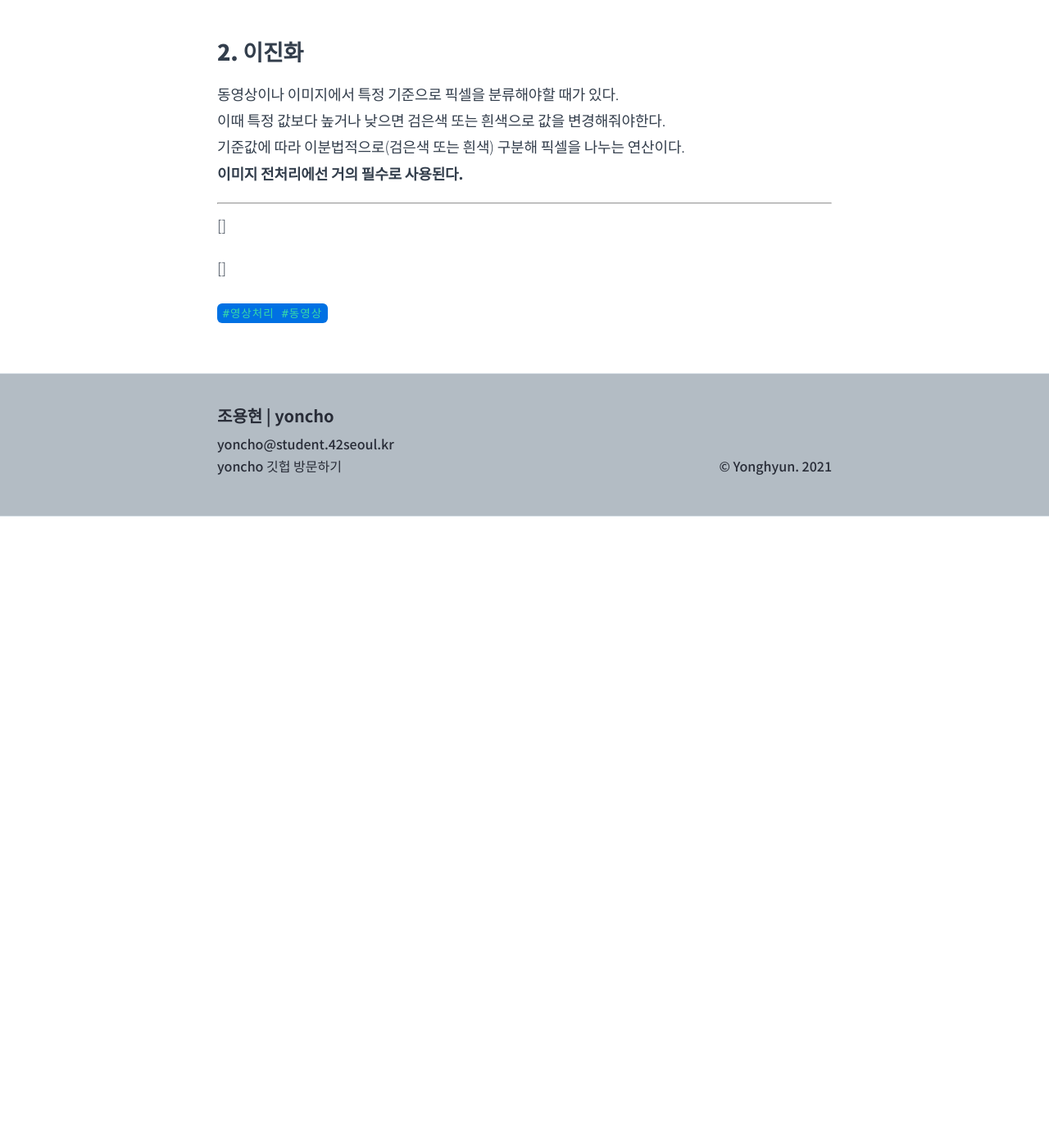
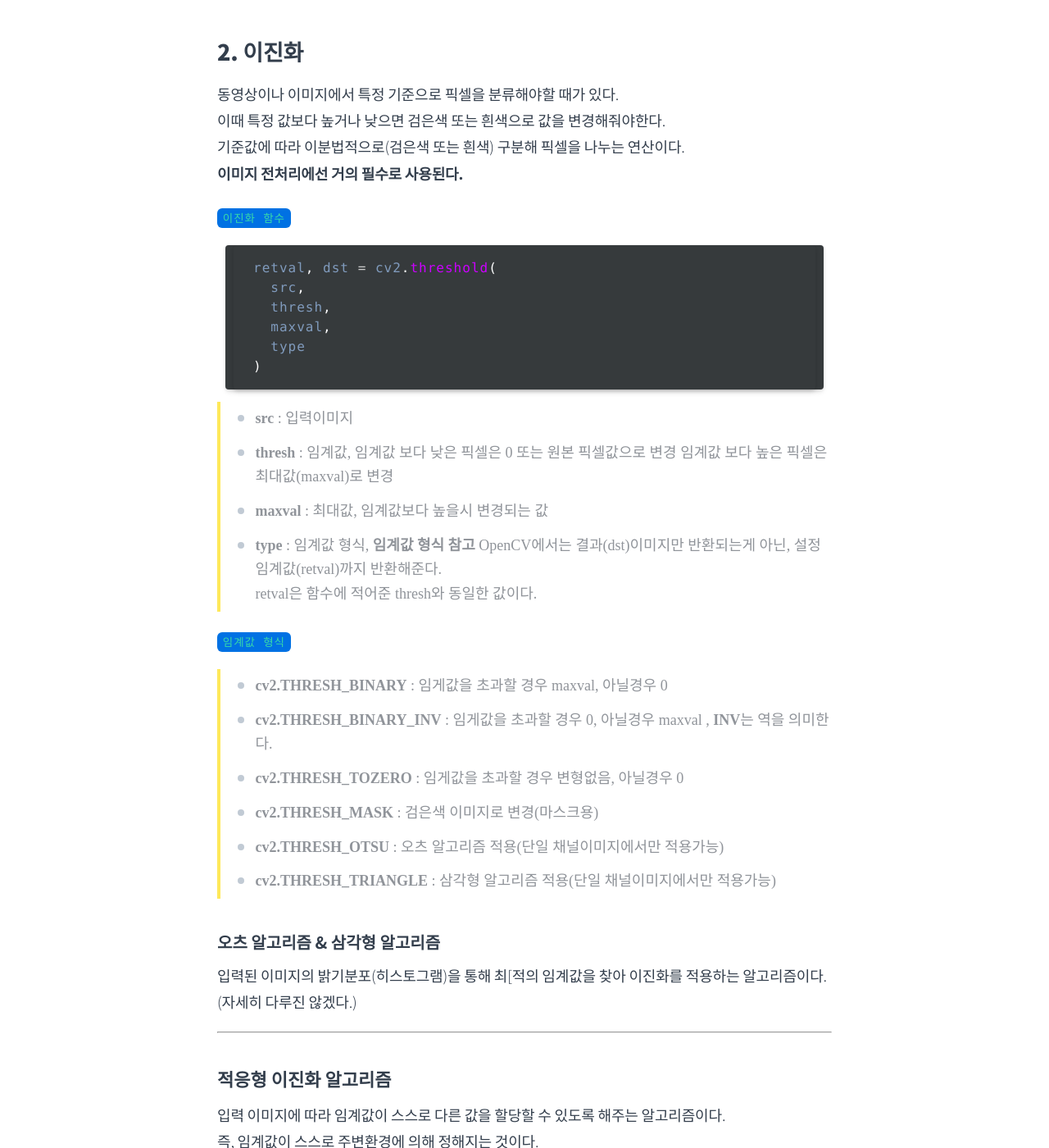
Before and after one commit to yoncho/yoncho.github.io, a Jekyll site: the page built from opencv/06_OpenCV이미지변형.md, in a window 1280 px wide and 1400 px high, scrolled down 8886 px. Shown: the whole window at 82% size. Built offline with Jekyll 4.4.1, drawn with Linux system fonts in a browser that asks for light colours; some web fonts are replaced; before the commit the page ends 9516 px from its top, so only the background shows below that; some of the changed text lies outside the part shown.

Commit message:
2021.01.25

````diff
--- a/opencv/06_OpenCV이미지변형.md
+++ b/opencv/06_OpenCV이미지변형.md
@@ -254,8 +254,115 @@ cv2.destroyAllWindows()
 **이미지 전처리에선 거의 필수로 사용된다.**
 
 
+<code>이진화 함수</code>
+
+```js
+retval, dst = cv2.threshold(
+  src,
+  thresh,
+  maxval,
+  type
+)
+```
+> - **src** : 입력이미지
+> - **thresh** : 임계값,  임계값 보다 낮은 픽셀은 0 또는 원본 픽셀값으로 변경
+임계값 보다 높은 픽셀은 최대값(maxval)로 변경
+> - **maxval** : 최대값, 임계값보다 높을시 변경되는 값
+> - **type** : 임계값 형식, **임계값 형식 참고**
+OpenCV에서는 결과(dst)이미지만 반환되는게 아닌, 설정임계값(retval)까지 반환해준다.
+retval은 함수에 적어준 thresh와 동일한 값이다.
+
+<code>임계값 형식</code>
+
+> - **cv2.THRESH_BINARY** : 임게값을 초과할 경우 maxval, 아닐경우 0
+> - **cv2.THRESH_BINARY_INV** : 임게값을 초과할 경우 0, 아닐경우 maxval  , **INV**는 역을 의미한다.
+> - **cv2.THRESH_TOZERO** : 임게값을 초과할 경우 변형없음, 아닐경우 0
+> - **cv2.THRESH_MASK** : 검은색 이미지로 변경(마스크용)
+> - **cv2.THRESH_OTSU** : 오츠 알고리즘 적용(단일 채널이미지에서만 적용가능)
+> - **cv2.THRESH_TRIANGLE** : 삼각형 알고리즘 적용(단일 채널이미지에서만 적용가능)
+
+### 오츠 알고리즘 & 삼각형 알고리즘
+입력된 이미지의 밝기분포(히스토그램)을 통해 최[적의 임계값을 찾아 이진화를 적용하는 알고리즘이다.
+(자세히 다루진 않겠다.)
+<hr>
+
+
+## 적응형 이진화 알고리즘
+입력 이미지에 따라 임계값이 스스로 다른 값을 할당할 수 있도록 해주는 알고리즘이다.
+즉, 임계값이 스스로 주변환경에 의해 정해지는 것이다.
+일반 이진화 알고리즘으로는 조명의 변화나 반사가 심한 경우 이미지 내의 밝기 분포가 달라져 상황이 변할때마다 임계값을 바꿔줘야하는 상황이 발생한다.
+이런 변화하는 상황에 임계값을 알아서 바꿔주는게 **적응형 이진화 알고리즘** 이다.
+
+
+<code>이진화 함수</code>
+
+```js
+dst = cv2.adaptiveThreshold(
+  src,
+  maxval,
+  adaptiveMethod,
+  thresholdType,
+  blocksize,
+  C
+)
+```
+> - src : 이미지
+> - maxval : 최댓값
+> - **adaptiveMethod** : **적응형 이진화 방식**
+> - thresholdType : 임계값 형식 (위 임계값 참고)
+> - **blocksize** : 픽셀 주변의 blocksize x blocksize 영역에 대한 가중 평균 계산
+> - C : 계산한 가중 평균에 상수 C를 감산한다.
+>
+> 픽셀마다 적응형 임계값 T(x, y)를 설정한다. 수식은 다음과 같다.
+![적응형이진화수식](https://user-images.githubusercontent.com/44021629/105648553-6cc55b00-5eef-11eb-9963-d737aa94d9e7.PNG)
+
+> blocksize는 홀수만 가능하다.  상수 C는 일반적으로 양수를 쓰며, 0과 음수도 사용은 가능하다.
+> **적응형 이진화 방식 (adaptiveMethod)**에 따라 결과가 변한다.
+
+
+
+
+
+<code>적응형 이진화 방식</code>
+
+> - **cv2.ADAPTIVE_THRESH_MEAN_C** : blocksize 영역의 모든 픽셀에 평균 가중치를 적용
+> - **cv2.ADAPTIVE_THRESH_GAUSSIAN_C** : blocksize 영역의 모든 픽셀에 중심점으로부터의 거리에 대한 가우시안 가중치를 적용
 
 <hr>
+
+<code>적응형 이진화 예제</code>
+src (입력이미지)
+![gomtange](https://user-images.githubusercontent.com/44021629/105649213-97fd7980-5ef2-11eb-94fd-148eef0ec0e4.jpg)
+
+```js
+import cv2
+
+src = cv2.imread("swan.jpg")
+gray = cv2.cvtColor(src, cv2.COLOR_BGR2GRAY)
+binary = cv2.adaptiveThreshold(gray, 255, cv2.ADAPTIVE_THRESH_MEAN_C, cv2.THRESH_BINARY, 33, -5)
+
+cv2.imshow("binary", binary)
+cv2.waitKey(0)
+cv2.destroyAllWindows()
+```
+result(결과)
+![after_bear](https://user-images.githubusercontent.com/44021629/105649225-a350a500-5ef2-11eb-9671-9db17aa84c53.PNG)
+
+> - 주요 코드 : binary
+> - binary는 적응형 이진화 함수로 gray를 입력이미지, 255를 maxval로 사용했다.
+> - 평균가중치를 적용하는 이진화 플래그를 사용, 임계값 형식으론 이진화 임계값보다 높으면 255, 아니면 0을 적용, blocksize는 33이고 상수 C는 -5이다.
+> - 상수 C를 -5(음수)로 사용해 전체 영역이 어두워진다.
+> - 일반적으로 음수를 사용하진 않지만, 특수한 경우 음수가 더 우수한 결과를 보이기도한다.
+> - 음수값을 지정할때에는 **임계값 형식**을 **반전 이진화 플래그 (cv2.THRESH_BINARY_INV**를 적용하거나 **이미지 반전연산**을 적용하는 방법은 빛의 반사나 서로 다른 조명이 이미지에 있는경우에 효과가 좋다.
+
+
+
+<hr>
+
+
+# 3. 흐림 효과
+
+
 
 []
 
````
